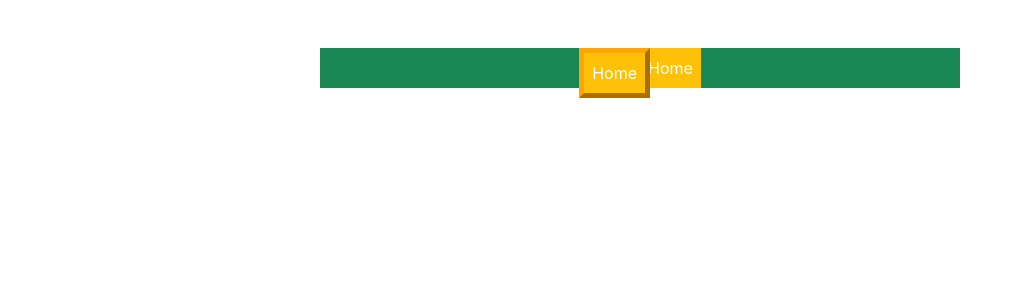
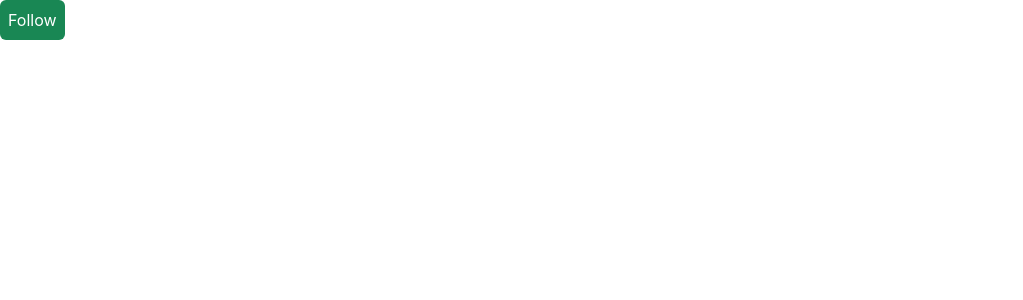
Before and after one commit to Ali-Alahdal/Miss, a React (Create React App) app: page / in a window 1280 px wide. Shown: the top 300 px of the page, without its empty margins (0-1023 px from the left). Built offline with nearby package versions, Linux system fonts and the light colour scheme.

Commit message:
Moveable Button Added

```diff
--- a/src/App.js
+++ b/src/App.js
@@ -7,9 +7,10 @@ function App() {
     <>
       <BrowserRouter >
         <Routes>
-          <Route path='/' element={<Main />} />
+
+          <Route index path='/' element={<Main />} />
+
         </Routes>
-
       </BrowserRouter>
 
     </>
--- a/src/components/bars/MainBar.js
+++ /dev/null
@@ -1,52 +0,0 @@
-import { useEffect, useState } from "react";
-import "../../App.css"
-
-
-
-
-function MainBar() {
-    const [followMode , setFollowMode] = useState(false);
-    const [currentElement , setCurrentElement] = useState();
-    const folloModeState = () =>{
-        followMode ? setFollowMode(false) : setFollowMode(true)
-
-    }
-
-        function follow(e)
-        {
-
-            for (let i = 0; i < 500; i++) {
-
-                e.target.animate({
-                        left: `${e.clientX  + 1}px`,
-
-
-                    }, {duration: 15000, fill: "forwards"})
-
-
-            }
-
-           console.log(e)
-        }
-
-
-    return (
-        <>
-            <div className="w-50 bg-success m-auto mt-5  ">
-                <ul className="list-unstyled d-flex justify-content-center">
-                    <li>
-                       <button className="bg-warning border-5  p-2 text-white position-fixed" on onClick={(e) => {setCurrentElement(e) ; follow(e);} } >Home </button>
-                    </li>
-                    <li>
-                        <button  className="bg-warning border-0 p-2 text-white" >Home </button>
-                    </li>
-                    <li>
-                    <button  className="bg-warning border-0 p-2 text-white" >Home </button>
-                    </li>
-                </ul>
-            </div>
-        </>
-     );
-}
-
-export default MainBar;
--- /dev/null
+++ b/src/components/bars/MoveableButton.js
@@ -0,0 +1,54 @@
+import React, { useState, useEffect } from "react";
+
+function MoveableButton() {
+
+  const [isFollowing, setIsFollowing] = useState(false);
+  const [position, setPosition] = useState({ x: 0, y: 0 });
+
+  useEffect(() =>{
+
+
+    function follow(e){
+      if(isFollowing)
+        {
+         setPosition({ x :  e.clientX - 30 , y : e.clientY - 15 });
+
+        }else{
+
+            setPosition({ x :  position.x  , y : position.y });
+
+
+        }
+    }
+
+
+      // Listen to the mouse of the user
+      window.addEventListener("mousemove" ,  follow );
+      window.addEventListener("mouseup",  clickMouseUp );
+
+
+  },[isFollowing])
+
+
+    //Methods to Listen to the user
+
+    function clickMouseDown()
+    {
+     setIsFollowing(true)
+
+    }
+    function clickMouseUp()
+    {
+      setIsFollowing(false);
+
+    }
+
+
+  return (
+    <>
+        <button  onPointerDown={clickMouseDown} onPointerUp={clickMouseUp}   style={{top:position.y,left:position.x}}  className="bg-success border-0 m-auto text-white p-2 rounded-2 position-absolute" >Follow </button>
+     </>
+  );
+}
+
+export default MoveableButton;
--- a/src/components/pages/Main.js
+++ b/src/components/pages/Main.js
@@ -1,7 +1,11 @@
-import MainBar from "../bars/MainBar";
+import { Link } from "react-router-dom";
+import MoveableButton from "../bars/MoveableButton";
 function Main() {
     return ( <>
-        <MainBar />
+        <div className="w-100">
+            <MoveableButton />
+
+        </div>
 
     </> );
 }
```
